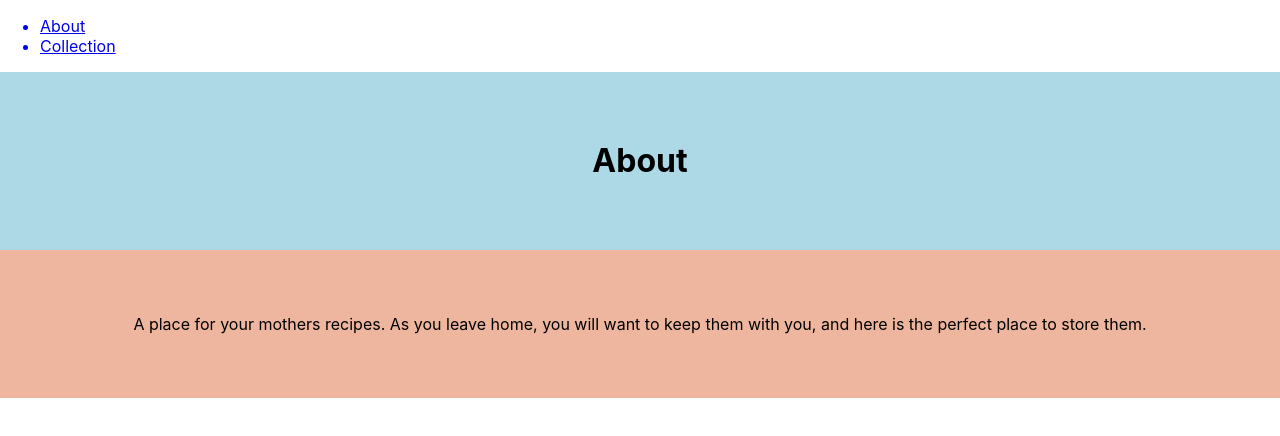
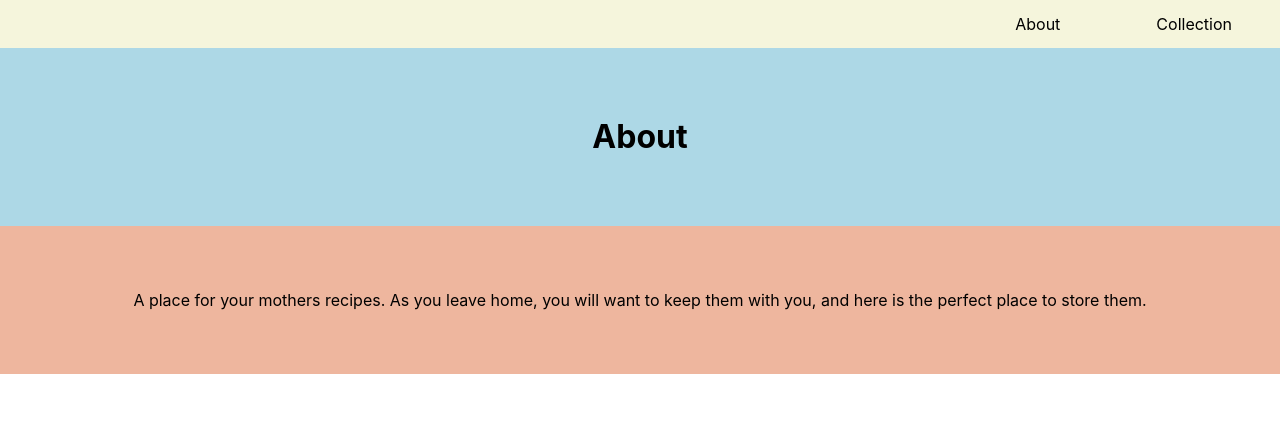
Before and after one commit to weiqixu05/recipes, a React (Create React App) app: page /about in a window 1280 px wide. Shown: the top 436 px of the page. Built offline with nearby package versions, Linux system fonts and the light colour scheme.

Commit message:
made desktop navbar

```diff
--- a/src/frontend/components/Navbar/Navbar.css
+++ b/src/frontend/components/Navbar/Navbar.css
@@ -0,0 +1,18 @@
+.navbar{
+    display:flex;
+    height:3rem;
+    background-color:beige;
+    align-items:center;
+    justify-content:flex-end;
+}
+
+.nav-list{
+    list-style:none;
+    display:flex;
+}
+
+.nav-item{
+    padding:3rem;
+    text-decoration:none;
+    color:black;
+}
--- a/src/frontend/components/Navbar/Navbar.jsx
+++ b/src/frontend/components/Navbar/Navbar.jsx
@@ -4,12 +4,12 @@ import {Link} from "react-router-dom";
 
 export default function Navbar () {
     return(
-        <nav>
-            <ul>
-                <Link to="/about">
+        <nav className="navbar">
+            <ul className="nav-list">
+                <Link to="/about" className="nav-item">
                     <li>About</li>
                 </Link>
-                <Link to="/collection">
+                <Link to="/collection" className="nav-item">
                     <li>Collection</li>
                 </Link>
             </ul>
```
